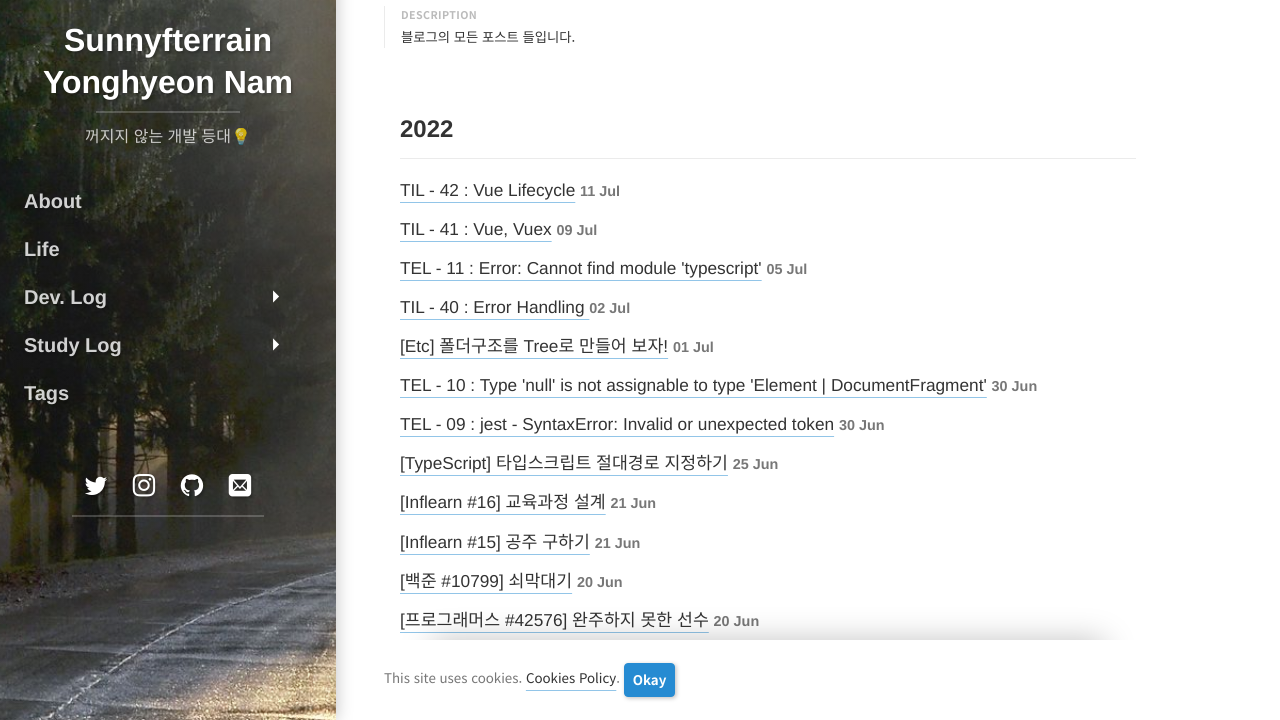
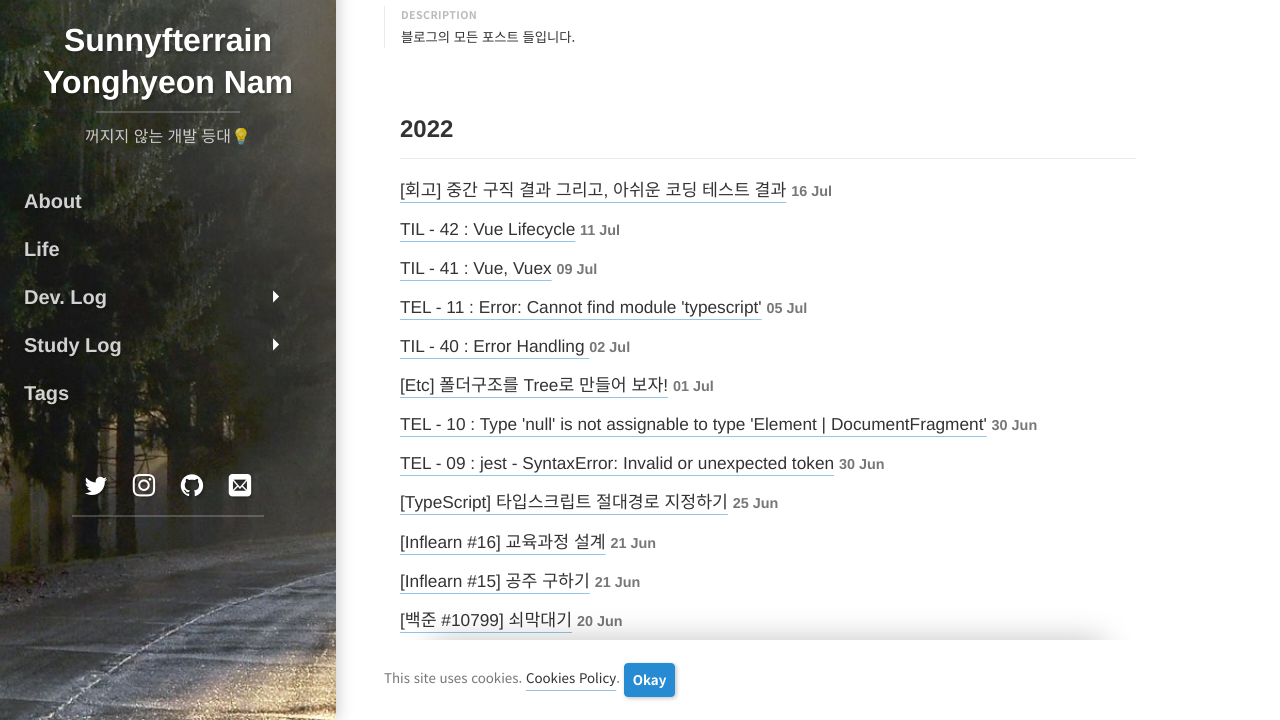
Before and after one commit to sunnyfterrain/sunnyfterrain.github.io, a Jekyll site: the page built from posts.md, in a window 1280 px wide and 900 px high, cut to the strip 180-900 px from the top of the window. Built offline with Jekyll 4.4.1, drawn with Linux system fonts in a browser that asks for light colours; cached includes are drawn as plain includes; nearby versions of some CDN libraries; some web fonts are replaced; library files that are not in the unit come from our copies; part of the change alters nothing that is shown.

Commit message:
ADD: life post

```diff
--- /dev/null
+++ b/_posts/life/2022-07-16-life-test.md
@@ -0,0 +1,49 @@
+---
+layout: post
+title: '[회고] 중간 구직 결과 그리고, 아쉬운 코딩 테스트 결과'
+subtitle: '[회고] 중간 구직 결과 그리고, 아쉬운 코딩 테스트 결과'
+category: life
+tags: life
+---
+
+<!-- more -->
+
+개발자로 커리어 전환을 하고 밥먹는 시간 빼고 매일 공부를 하며 이력서를 넣기
+시작한 지도 한달여 정도가 되었다.
+
+이 글을 쓰는 현재 약 35군데의 이력서를 넣었고 서류통과 2곳을 제외하고는
+전부다 서류 탈락을 하였다.
+그 2곳에서는 과제전형을 하였고 나름 잘했다고 했지만, 보기 좋게 떨어졌다.
+
+가고싶었던 곳이었지만 경력이 없는 신입이어서 당연한 결과라고 생각했고,
+아직은 많이 부족해서 기회가 주어지지 않은 것이라고 생각했다.
+
+무엇이 부족했는지 복기도 하고 수십번의 이력서 수정도 이루어 졌다.
+
+그런데 이번에 아쉬움이 쉽게 가시지 않는 상황이 이번에 일어났다.
+
+이런 회사에서 일하면 정말 열심히 할것이고 들어가면 좋겠다 했던 곳이 있는데
+거기에 있던 지인분의 덕분으로 이력서를 내고 코딩테스트의 기회가 주어졌다.
+
+일정 컷트라인을 넘기면 면접의 기회가 주어지는 그런 프로세스였다.
+
+너무 가고싶었던 곳이어서 이런 기회에 너무 설레고 흥분되었고 그만큼 긴장도 많이 되었다.
+지인분이 마음을 가라 앉히고 천천히 테스트를 보라 하였지만, 그것을 듣지 않아서였을까
+
+테스트 시작과 동시에 손이 덜덜 떨리고 땀이 났고 첫문제인 자바스크립트 알고리즘이
+쉬운 문제였지만 평소에 잘 했던 문법도 계속 결과가 나오지 않고 에러가 나왔고
+시간제한이 촉박해지니 더욱 허둥되다 결국 다른 문법을 썼고 틀린체로 넘어갔다.
+
+그 뒤로 간단한 수학 문제도 맞추지 못하고 연달아 실수 하고 말았다.
+
+결과는? 역시 컷트라인 이하였고, 그래도 기회를 주려하여도 너무 기본적인 문제에서
+답을 틀리는 바람에 잘 안될것 같았다.
+
+테스트를 마치고 복기를 하니 갑자기 너무나도 머리가 잘 돌아가기 시작했고,
+처음 숫자만 걸러내는 알고리즘에서 안됐던 이유는 `typeof !== 'number'` 에서
+number를 감싸고있는 따옴표를 빠뜨리는 실수를 한것이었다.
+
+간단한 수학문제도 확률 계산을 하는 거였는데, 끝나고 나니 왜 공식이 생각 나는건지..
+
+너무 긴장하고 실수를 하고 결국은 내 부족함에 내자신에게 너무 아쉬웠고,
+무엇보다 신경을 많이 써주고 부족한 나때문에 입장이 난처해졌을 지인분께 너무 죄송하다.
```
Also changed, not shown: _posts/life/2022-05-22-life-collabo.md (+2 -2 lines).
